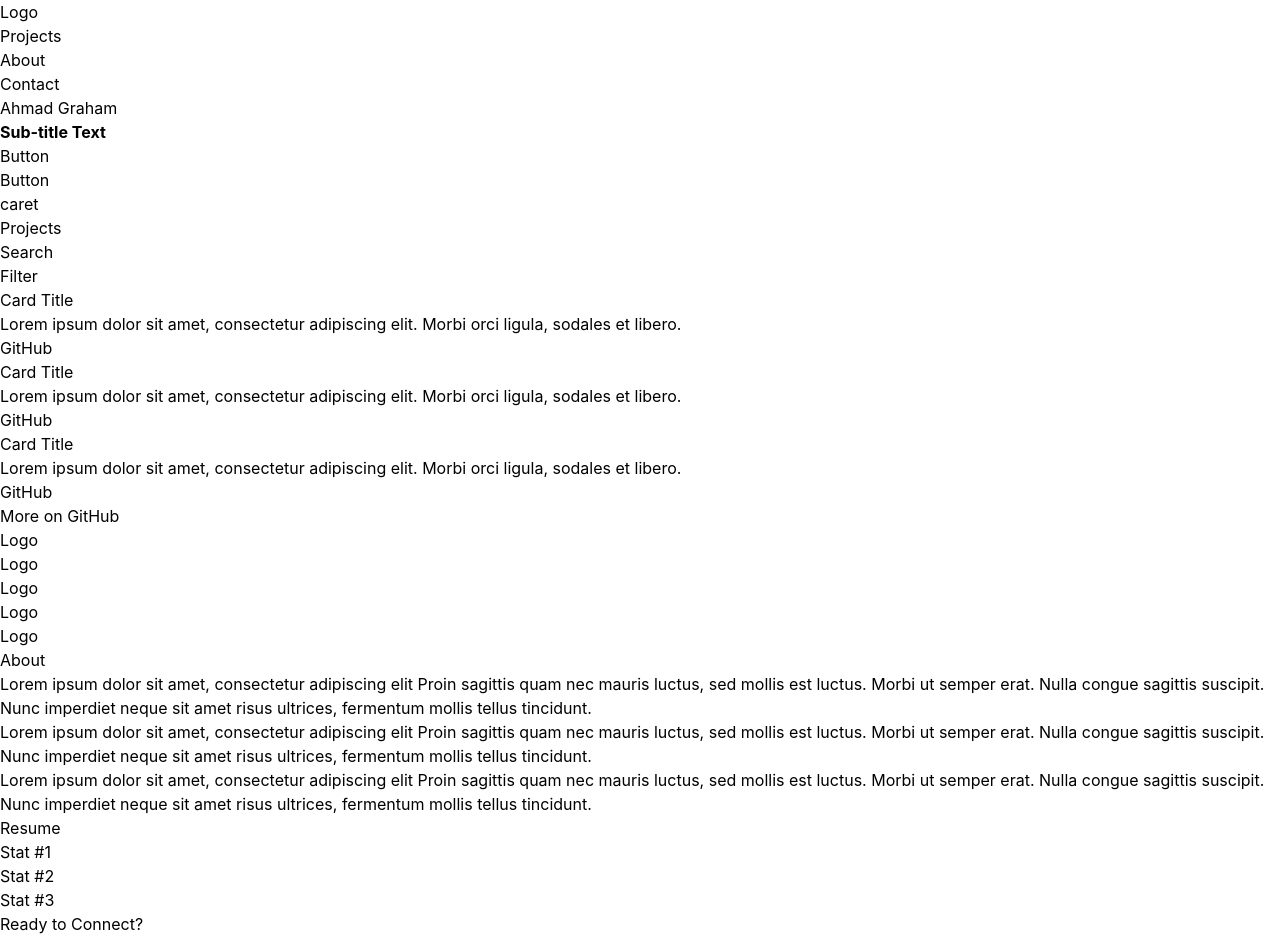
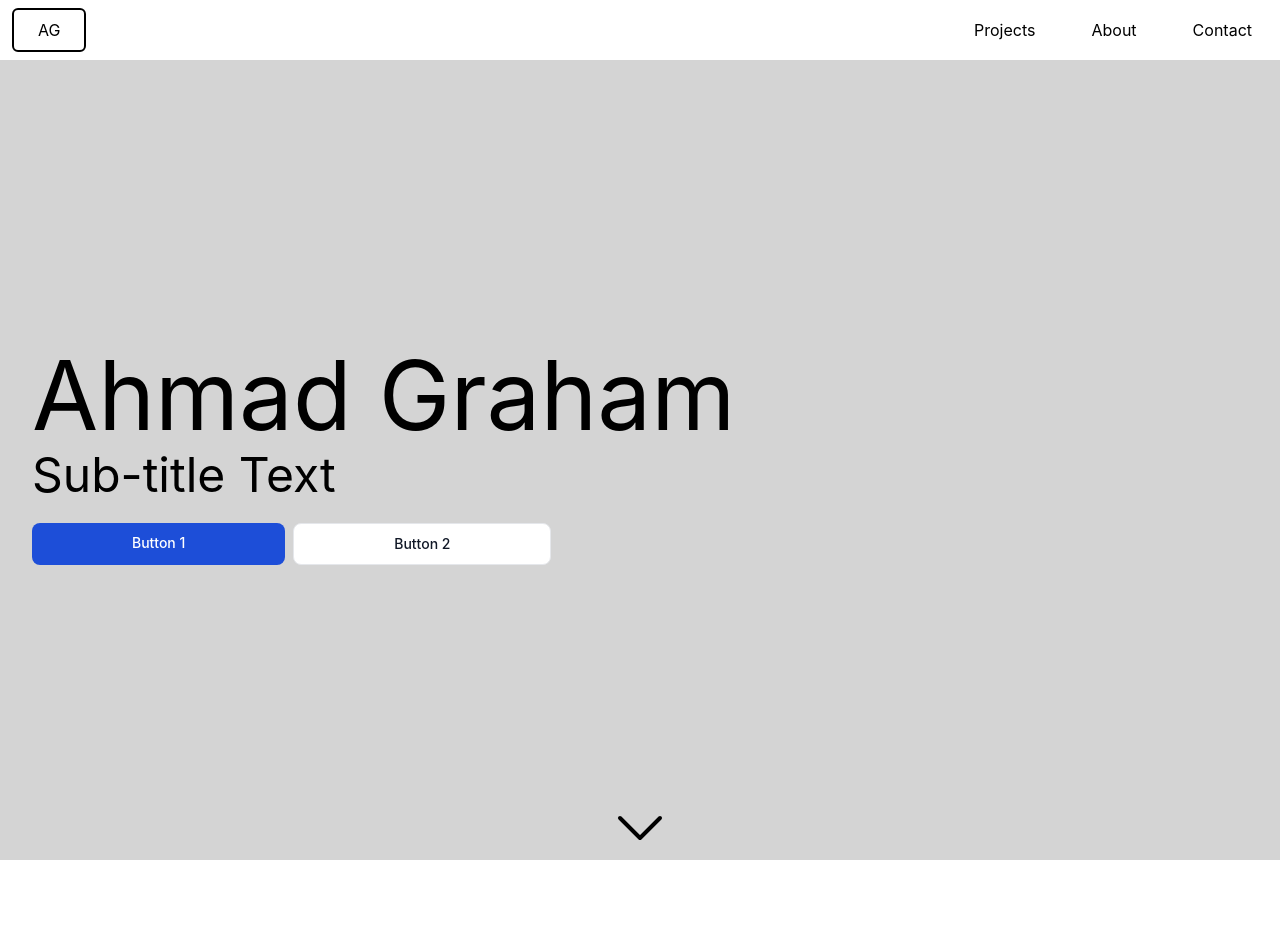
Before and after one commit to agraham02/portfolio-website, a React (Create React App) app: page / in a window 1280 px wide. Shown: the top 940 px of the page. After the commit the page ends 860 px from the top, so only its background shows below. Built offline with nearby package versions, Linux system fonts and the light colour scheme.

Commit message:
Done Header and Nav v1.0

```diff
--- a/src/App.js
+++ b/src/App.js
@@ -13,13 +13,13 @@ function App() {
         <>
             <Nav />
             <Header />
-            <main>
+            {/* <main>
                 <Projects />
                 <AboutMe />
                 <StatsBanner />
                 <Contact />
             </main>
-            <Footer />
+            <Footer /> */}
         </>
     );
 }
--- a/src/components/Header.js
+++ b/src/components/Header.js
@@ -2,14 +2,50 @@ import React from "react";
 
 export default function Header() {
     return (
-        <header>
-            <h1>Ahmad Graham</h1>
-            <strong>Sub-title Text</strong>
-            <div>
-                <div>Button</div>
-                <div>Button</div>
+        <header className="w-full h-screen flex flex-col justify-center align-baseline bg-neutral-300 relative">
+            <div className="mx-8 w-fit">
+                <h1 className="text-8xl">Ahmad Graham</h1>
+                <strong className="text-5xl inline-block mb-6 mt-2 font-normal">
+                    Sub-title Text
+                </strong>
+                <div className="flex w-9/12 text-center">
+                    <CustomButton text="Button 1" />
+                    <CustomButton text="Button 2" type="secondary" />
+                </div>
             </div>
-            <div>caret</div>
+            <svg
+                xmlns="http://www.w3.org/2000/svg"
+                fill="none"
+                viewBox="0 0 24 24"
+                strokeWidth={1.5}
+                stroke="currentColor"
+                className="w-16 h-16 self-center absolute bottom-0"
+            >
+                <path
+                    strokeLinecap="round"
+                    strokeLinejoin="round"
+                    d="M19.5 8.25l-7.5 7.5-7.5-7.5"
+                />
+            </svg>
         </header>
     );
 }
+
+function CustomButton({text, type}) {
+    const primaryStyle =
+        "text-white bg-blue-700 hover:bg-blue-800 focus:ring-4 focus:ring-blue-300 font-medium rounded-lg text-sm px-5 py-2.5 mr-2 mb-2 :bg-blue-600 focus:outline-none grow cursor-pointer";
+    const secondaryStyle =
+        "py-2.5 px-5 mr-2 mb-2 text-sm font-medium text-gray-900 focus:outline-none bg-white rounded-lg border border-gray-200 hover:bg-gray-100 hover:text-blue-700 focus:z-10 focus:ring-4 focus:ring-gray-200 grow cursor-pointer";
+    const tertiaryStyle = "";
+    let style = primaryStyle;
+
+    if (type == "secondary") {
+        style = secondaryStyle
+    }
+
+    return (
+        <div className={style}>
+            {text}
+        </div>
+    );
+}
--- a/src/components/Nav.js
+++ b/src/components/Nav.js
@@ -3,15 +3,19 @@ import "../styles/Nav.css";
 
 export default function Nav() {
     return (
-        <nav>
-            <div>
-                <div>Logo</div>
+        <nav className="flex justify-between px-3 py-2">
+            <div className="border-2 border-black rounded-md p-2 px-6">
+                <div>AG</div>
             </div>
-            <div>
-                <div>Projects</div>
-                <div>About</div>
-                <div>Contact</div>
+            <div className="flex space-x-6 items-center">
+                <NavLink text="Projects" />
+                <NavLink text="About" />
+                <NavLink text="Contact" />
             </div>
         </nav>
     );
 }
+
+function NavLink({text}) {
+    return <div className="px-4 h-4/5 items-center flex">{text}</div>
+}
--- a/src/index.css
+++ b/src/index.css
@@ -1,6 +1,10 @@
 @tailwind base;
 @tailwind components;
 @tailwind utilities;
+
+* {
+    box-sizing: border-box;
+}
 
 body {
     margin: 0;
```
